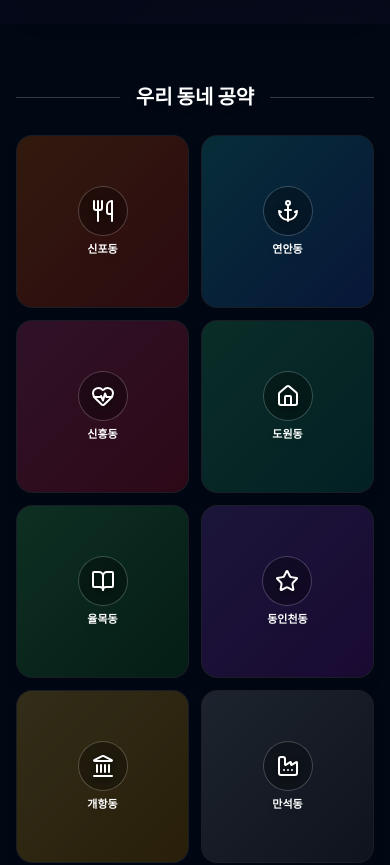
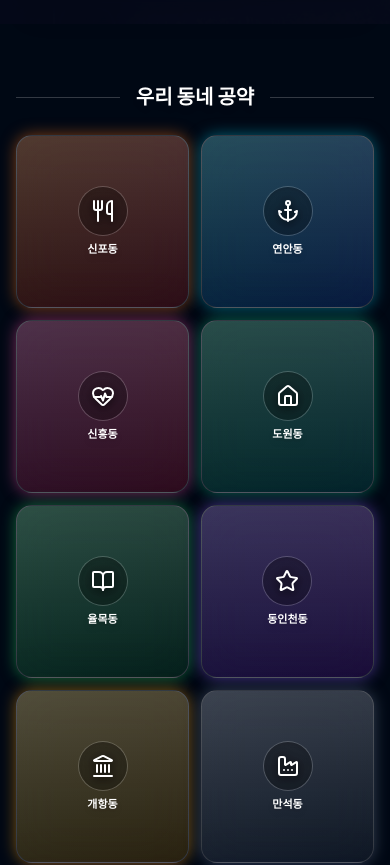
Before and after one commit to acmadl600-gif/leekkk, a React (Vite) app: page / in a window 390 px wide. Shown: the part 820-1685 px from the top of the page. Built offline with nearby package versions, Linux system fonts and the light colour scheme; grey boxes are pictures that could not be loaded.

Commit message:
feat: upgrade mobile district icons with neon glow and glassmorphism

```diff
--- a/src/components/CosmicMap.jsx
+++ b/src/components/CosmicMap.jsx
@@ -360,7 +360,15 @@ export const CosmicMap = () => {
                 className={`
                     cursor-pointer group
                     ${isMobile
-                    ? 'relative flex flex-col items-center justify-center aspect-square bg-black/40 backdrop-blur-md rounded-2xl border border-white/10 active:border-blue-500 active:bg-blue-900/40 transition-all shadow-lg overflow-hidden'
+                    ? `relative flex flex-col items-center justify-center aspect-square
+                       bg-gradient-to-b from-white/15 to-transparent
+                       backdrop-blur-xl rounded-2xl
+                       border border-white/20
+                       shadow-[0_0_15px_rgba(0,0,0,0.5)] ${district.shadow}
+                       hover:scale-105 active:scale-105
+                       hover:shadow-[0_0_30px_rgba(255,255,255,0.4)] active:shadow-[0_0_40px_rgba(255,255,255,0.6)]
+                       transition-all duration-300 ease-out
+                       overflow-hidden`
                     : 'absolute'
                   }
                   `}
```
